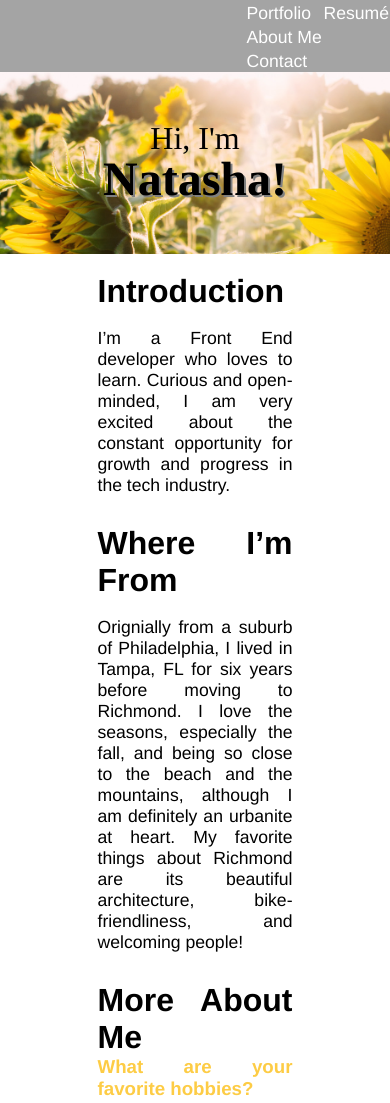
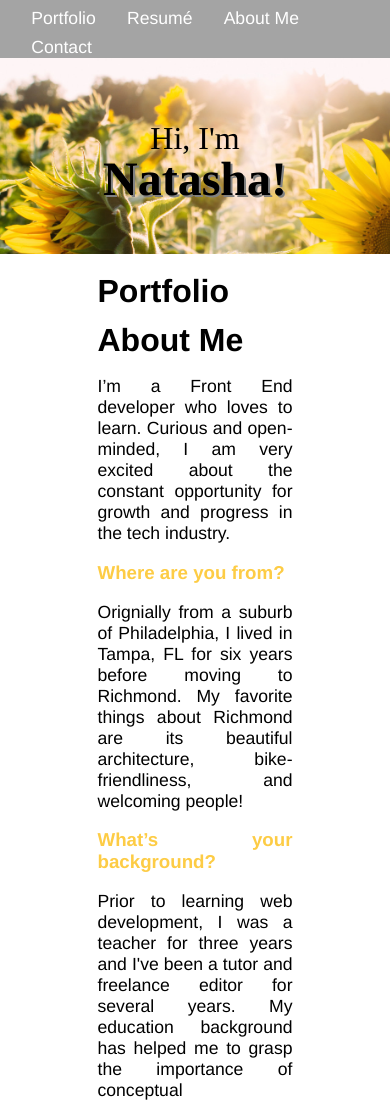
Before and after one commit to natashahakun/about-me, a plain HTML site: page index.html in a window 390 px wide. Shown: the top 1103 px of the page. Drawn offline with Linux system fonts and the light colour scheme.

Commit message:
Add media queries and adjust width of nav-links.

```diff
--- a/index.html
+++ b/index.html
@@ -10,9 +10,9 @@
   <nav class="top-navigation">
     <div class="content">
       <ul class="nav-links">
-        <li><a>Portfolio</a></li>
+        <li><a href="#portfolio-section">Portfolio</a></li>
         <li><a href="">Resumé</a></li>
-        <li><a href="#intro-section">About Me</a></li>
+        <li><a href="#about-me-section">About Me</a></li>
         <li><a href="#content-footer">Contact</a></li>
       </ul>
     </div>
@@ -22,26 +22,21 @@
     <h1 class="masthead-name">Natasha!</h1>
   </header>
 
-  <section id="intro-section">
-    <h1>Introduction</h1>
-    <p>I’m a Front End developer who loves to learn. Curious and open-minded, I am very excited about the constant opportunity for growth and progress in the tech industry.</p>
-  </section>
-
-  <section id="where-from-section">
-    <h1>Where I’m From</h1>
-    <p>Orignially from a suburb of Philadelphia, I lived in Tampa, FL for six years before moving to Richmond. I love the seasons, especially the fall, and being so close to the beach and the mountains, although I am definitely an urbanite at heart. My favorite things about Richmond are its beautiful architecture, bike-friendliness, and welcoming people!</p>
+  <section id="portfolio-section">
+    <h1>Portfolio</h1>
   </section>
 
   <section id="about-me-section">
-    <h1>More About Me</h1>
+    <h1>About Me</h1>
+    <p>I’m a Front End developer who loves to learn. Curious and open-minded, I am very excited about the constant opportunity for growth and progress in the tech industry.</p>
+    <h2>Where are you from?</h2>
+    <p>Orignially from a suburb of Philadelphia, I lived in Tampa, FL for six years before moving to Richmond. My favorite things about Richmond are its beautiful architecture, bike-friendliness, and welcoming people!</p>
+    <h2>What’s your background?</h2>
+    <p>Prior to learning web development, I was a teacher for three years and I've been a tutor and freelance editor for several years. My education background has helped me to grasp the importance of conceptual understanding and that has been a cornerstone in my process of learning web development.</p>
+    <h2>What’s your dream job?</h2>
+    <p>Being on a team with creative and engaging people working on projects that make a difference.</p>
     <h2>What are your favorite hobbies?</h2>
     <p>I love being active. Yoga, swimming, walking, biking! The downtown Y is an awesome place to hang out. I also love exploring new places in the city and eating delicious food (especially if it's prepared by someone else!).</p>
-    <h2>What’s your dream job?</h2>
-    <p>Being on a team with creative and engaging people working on projects that make a difference.</p>
-    <h2>What’s your background?</h2>
-    <p>Prior to learning web development, I was a teacher for three years and I've been a tutor and freelance editor for several years. My education background has helped me to grasp the importance of conceptual understanding and that has been a cornerstone in my process of learning web development.</p>
-    <h2>What music have you been listening to lately?</h2>
-    <p>The head and the heart!</p>
   </section>
 
   <footer id="content-footer">
--- a/stylesheet.css
+++ b/stylesheet.css
@@ -45,7 +45,7 @@ a:hover {
 
 .nav-links {
   float: right;
-  width: 40%;
+  width: 475px;
   list-style-type: none;
 }
 
@@ -92,7 +92,7 @@ a:hover {
 
 /********sections********/
 
-#intro-section, #where-from-section, #about-me-section {
+#portfolio-section, #about-me-section {
   padding-left: 25%;
   display: inline-block;
   width: 50%;
@@ -100,18 +100,14 @@ a:hover {
   font-family: "Avenir", "Helvetica", sans-serif;
 }
 
-#intro-section {
+#portfolio-section {
   padding-top: 5%;
 }
 
-#where-from-section, #about-me-section {
+#about-me-section {
   padding-top: 3%;
-}
-
-#about-me-section {
   padding-bottom: 3%;
 }
-
 
 /********footer********/
 
@@ -146,8 +142,12 @@ a:hover {
     font-size: 3em;
   }
 
-  .intro-section, .where-from-section, .about-me-section {
+  .portfolio-section, .about-me-section {
     width: 80%;
     padding-left: 10%;
   }
+
+  .nav-links {
+    width: 100%;
+  }
 }
```
